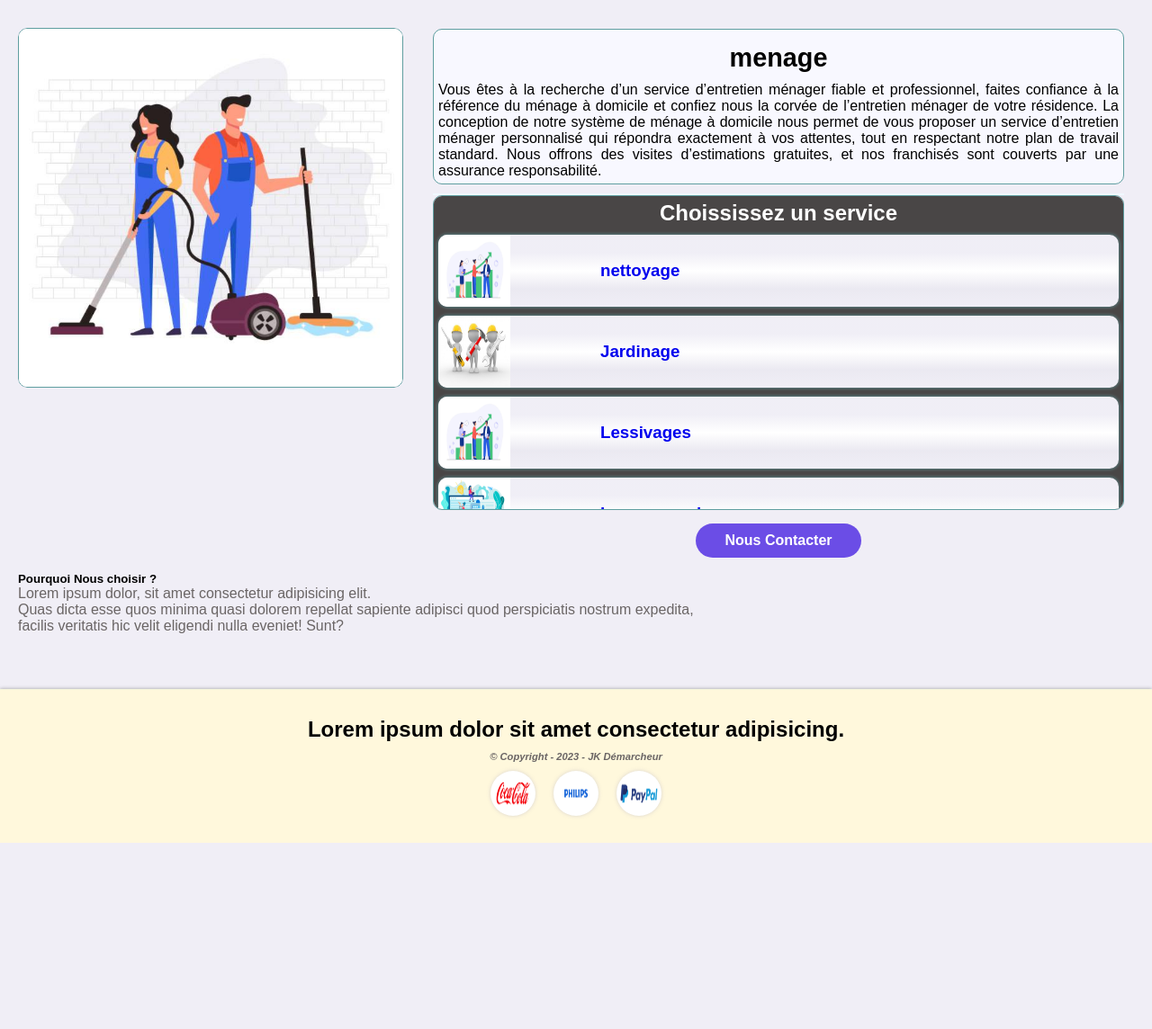
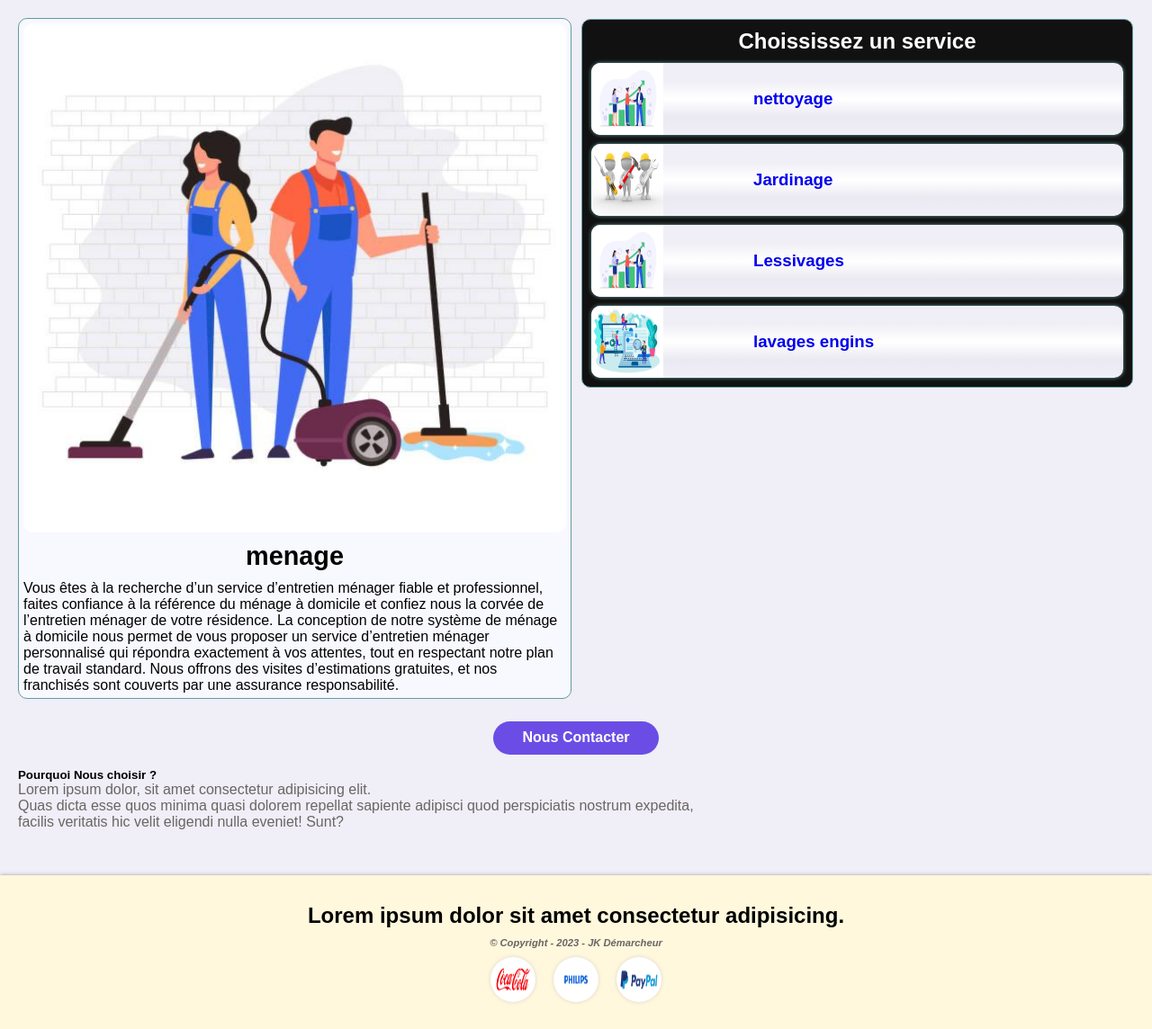
Before and after one commit to jeangithub2023/demarcheur, a Django app: page /1/detail in a window 1280 px wide. Shown: the part 64-1208 px from the top of the page at 90% size. Before the commit the page ends 1001 px from the top, so only its background shows below. Run offline with Django 4.2, Linux system fonts and the light colour scheme; data comes from the database, SQL or seed files in the repository; both versions use the stored data as it was after the commit.

Commit message:
fisrst update

```diff
--- a/accounts/static/accounts/css/style.css
+++ b/accounts/static/accounts/css/style.css
@@ -1,10 +1,11 @@
 .contact{
     margin-top: 8vh;
     width: 100%;
-    height: 92vh;
+    height: 85vh;
     display: flex;
     justify-content: center;
     align-items: center;
+    padding: 20px;
 }
 
 .form-container{
@@ -55,7 +56,7 @@
     left: 50%;
     transform: translate(-50%, -50%);
     background-color: #e2e0e9;
-    padding: 10px 30px;
+    padding: 10px 10px;
     display: flex;
     flex-direction: column;
     align-items: center;
--- a/demarcheur/settings.py
+++ b/demarcheur/settings.py
@@ -12,7 +12,7 @@ https://docs.djangoproject.com/en/4.1/ref/settings/
 
 from pathlib import Path
 import os
-from decouple import config
+# from decouple import config
 
 # Build paths inside the project like this: BASE_DIR / 'subdir'.
 BASE_DIR = Path(__file__).resolve().parent.parent
@@ -23,7 +23,7 @@ TEMPLATES_DIRS= BASE_DIR / 'templates'
 # See https://docs.djangoproject.com/en/4.1/howto/deployment/checklist/
 
 # SECURITY WARNING: keep the secret key used in production secret!
-SECRET_KEY = config('SECRET_KEY')
+SECRET_KEY = 'django-insecure-mmhg5d$nh4z*)$hp0k9sg1kz6q2+o_wsd^efkzv9r+&sy(()v$'
 
 # SECURITY WARNING: don't run with debug turned on in production!
 DEBUG = True
@@ -81,7 +81,7 @@ WSGI_APPLICATION = 'demarcheur.wsgi.application'
 DATABASES = {
     'default': {
         'ENGINE': 'django.db.backends.sqlite3',
-        'NAME': BASE_DIR / config('DATA_BASE_NAME'),
+        'NAME': BASE_DIR / 'db.sqlite3',
     }
 }
 
--- a/menage/static/menage/css/style.css
+++ b/menage/static/menage/css/style.css
@@ -68,7 +68,7 @@
 .detail-section{
     display: flex;
     margin-top: 8vh;
-    min-height: 92vh;
+    min-height: 90vh;
     justify-content: center;
     align-items: center;
     padding: 20px;
@@ -76,41 +76,40 @@
 }
 .detail-container{
     display: grid;
-    grid-template-columns: 450px 1fr;
-    grid-template-rows: auto 1fr;
-    /* gap: 10px; */
+    grid-template-columns: 1fr 1fr;
+    grid-template-rows: auto auto;
+    gap: 10px;
 }
 .detail-image{
-    width: 95%;
+    /* width: 95%; */
     display: flex;
     justify-content: center;
+    flex-direction: column;
     border-radius: 10px;
+    align-items: center;
     overflow: hidden;
-    height: 400px;
 }
 .detail-image img{
     width: 100%;
     border-radius: 10px;
-    border: 1px cadetblue solid;
 }
 .detail-cnt{
-    padding: 0px 10px;
-    /* margin: 0px 10px; */
+    /* padding: 0px 10px; */
     border: solid 1px transparent;
+    width: 100%;
 }
-.detail-desc-cnt, .detail-service-cnt{
+.cadre{
     border: 1px cadetblue solid;
     padding: 5px;
     background-color: ghostwhite;
     border-radius: 10px;
 }
 .detail-service-cnt{
-    background-color: rgb(73, 70, 70);
+    background-color: rgb(18 17 17);
     display: flex;
     flex-direction: column;
     gap: 10px;
-    height: 350px;
-    overflow: scroll;
+    padding: 10px;
 }
 .card-service{
     position: relative;
@@ -143,12 +142,12 @@
     justify-content: center;
     margin: 15px 0px;
 }
-.detail-desc{
+/* .detail-desc{
     display: grid;
     align-items: center;
     justify-content: center;
     text-align: justify;
-}
+} */
 
 .pourquoi{
     grid-column: span 2;
@@ -322,7 +321,22 @@ textarea{
         display: flex;
         flex-direction: column;
         justify-content: center;
-        gap: 0px;
+        gap: 10px;
         align-items: center;
     }
+    .menu{
+        margin: 0px;
+    }
+    /* .detail-image{
+        display: flex;
+        justify-content: center;
+        flex-direction: column;
+        border-radius: 10px;
+        overflow: hidden;
+    } */
+    .detail-image img{
+        height: 150px;
+        width: 150px;
+        border-radius: 10px;
+    }
 }
--- a/menage/templates/menage/detail.html
+++ b/menage/templates/menage/detail.html
@@ -3,20 +3,17 @@
 {% block content %}
 <section class="detail-section">
     <div class="detail-container">
-        <div class="detail-image">
+        <div class="detail-image cadre">
             <img src=" {{ menu.image.url }} " alt="Pas d'image">
+            <div class="menu-name">
+                <h2> {{menu.name}} </h2>
+            </div>
+            <div class="detail-desc">
+                {{menu.description}}
+            </div>
         </div>
         <div class="detail-cnt">
-            <div class="detail-desc-cnt">
-                <div class="menu-name">
-                    <h2> {{menu.name}} </h2>
-                </div>
-                <div class="detail-desc">
-                    {{menu.description}}
-                </div>
-            </div>
-            <hr class="trait">
-            <div class="detail-service-cnt">
+            <div class="detail-service-cnt cadre">
                 <h2 class="titre">Choississez un service</h2>
                 {% for service in services %}
                 <a href=" {% url 'menage:menage' service.id %} ">
@@ -24,18 +21,18 @@
                         <img src="{{ service.image.url }}" alt="">
                         <div class="card-service-body">
                             <h3> {{ service.name }}</h3>
-                            <!-- <p>{{ service.description|truncatewords:7 }}</p> -->
                         </div>
                     </div>
                 </a>
                 {% endfor %}
             </div>
+
+        </div>
+        <!-- <div></div> -->
+        <div class="pourquoi">
             <div class="detail-option">
                 <a href="{% url 'menage:contact' %}" class="btn">Nous Contacter</a>
             </div>
-        </div>
-        <!-- <div></div> -->
-        <div class="pourquoi">
             <h5>Pourquoi Nous choisir ?</h5>
             <p>Lorem ipsum dolor, sit amet consectetur adipisicing elit. <br> Quas dicta esse quos minima quasi dolorem repellat sapiente adipisci quod perspiciatis nostrum expedita, <br> facilis veritatis hic velit eligendi nulla eveniet! Sunt?</p>
         </div>
--- a/static/css/style.css
+++ b/static/css/style.css
@@ -175,7 +175,7 @@ footer{
     }
     header ul{
         flex-direction: column;
-        background-color: #7273755e;
+        background-color: #727375e6;
         width: 100%;
         height: 100vh;
         top: 0;
--- a/templates/partials/_nav.html
+++ b/templates/partials/_nav.html
@@ -13,6 +13,6 @@
         <a href="{% url 'accounts:login' %}" class="btn-sigin">Connexion</a>
     {% endif %}
 
-    <img src="../../static/images/hanbuger-open.png" alt="" class="hanbuger-open">
-    <img src="../../static/images/hanbuger-close.png" alt="" class="hanbuger-close">
+    <img src="../../static/images/hambuger-open.png" alt="" class="hanbuger-open">
+    <img src="../../static/images/hambuger-close.png" alt="" class="hanbuger-close">
 </header>
```
Also changed, not shown: menage/templates/menage/menage.html (+8 -7 lines), db.sqlite3, static/images/hambuger-close.png (added), static/images/hambuger-open.png (added), static/images/hanbuger-close.png (deleted), static/images/hanbuger-open.png (deleted).
